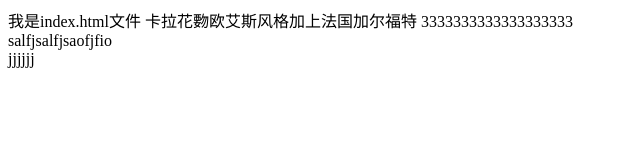
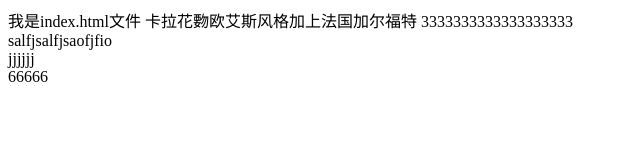
Before and after one commit to longtuteng/git-demo, a plain HTML site: page index.html in a window 1280 px wide. Shown: the full height of the page, 0-640 px from the left. Drawn offline with Linux system fonts and the light colour scheme.

Commit message:
A第六次提交

```diff
--- a/index.html
+++ b/index.html
@@ -1,3 +1,4 @@
 我是index.html文件 卡拉花覅欧艾斯风格加上法国加尔福特 3333333333333333333
 <div>salfjsalfjsaofjfio</div>
 <div>jjjjjj</div>
+<div>66666</div>
```
